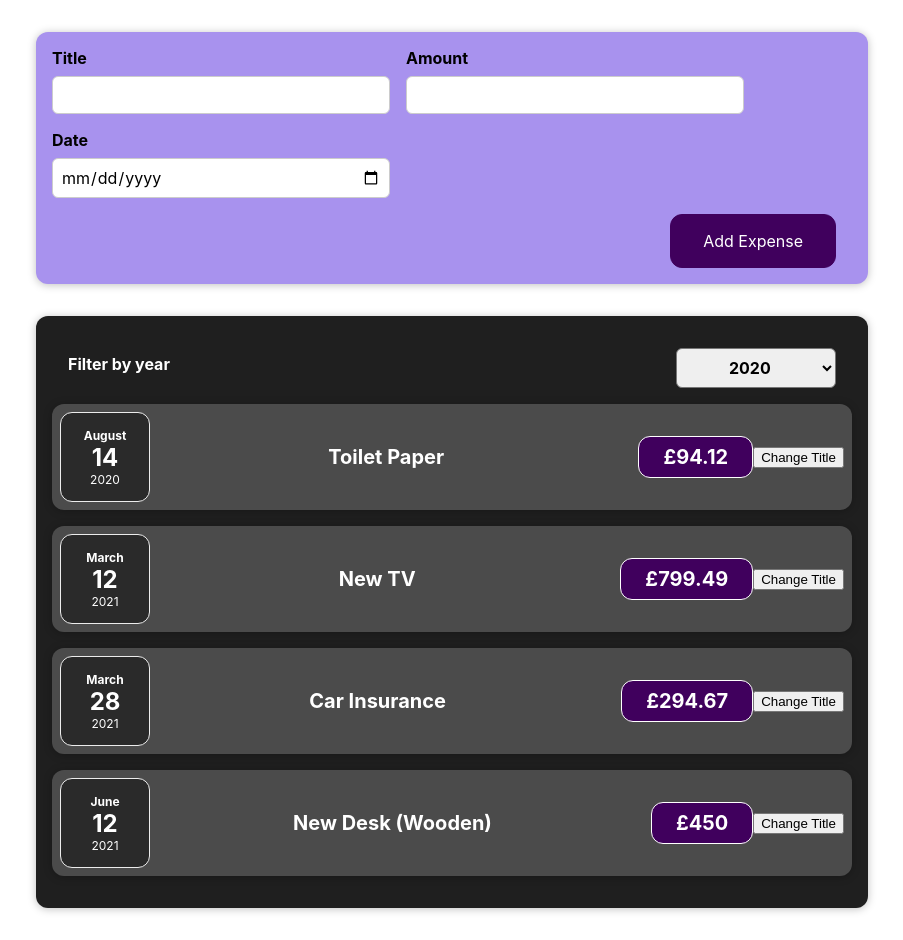
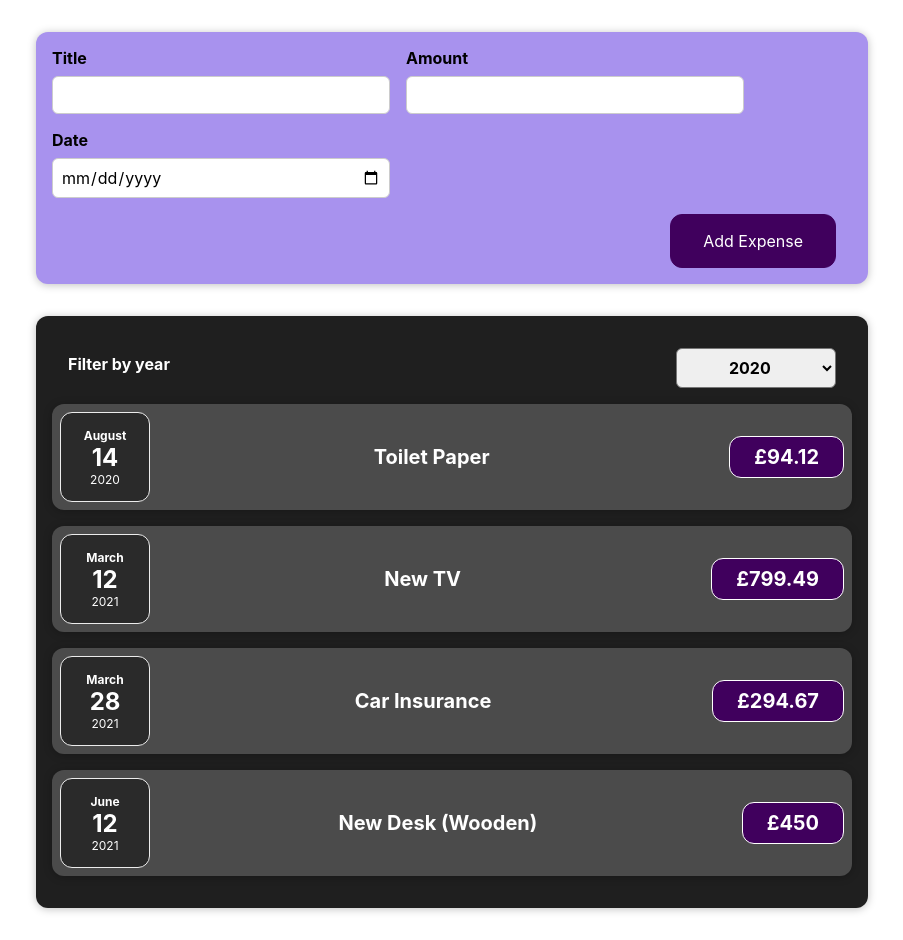
Before and after one commit to afratetlay/react-complete-guide-project, a React (Create React App) app: page / in a window 1280 px wide. Shown: the whole page, without its empty margins (188-1091 px from the left). Built offline with nearby package versions, Linux system fonts and the light colour scheme.

Commit message:
updating code

```diff
--- a/src/components/Expenses/ExpenseItem.js
+++ b/src/components/Expenses/ExpenseItem.js
@@ -1,25 +1,17 @@
-import React, { useState } from "react";
+import React from "react";
 
 import ExpenseDate from "./ExpenseDate";
 import "./ExpenseItem.css";
 import Card from "../UI/Card";
 
 const ExpenseItem = (props) => {
-  const [title, setTitle] = useState(props.title);
-  console.log("ExpenseItem evauted by React");
-
-  const clickHandler = () => {
-    setTitle("Updated!");
-    console.log(title);
-  };
   return (
     <Card className="expense-item">
       <ExpenseDate date={props.date} />
       <div className="expense-item__description">
-        <h2>{title}</h2>
+        <h2>{props.title}</h2>
         <div className="expense-item__price">£{props.amount}</div>
       </div>
-      <button onClick={clickHandler}> Change Title </button>
     </Card>
   );
 };
```
